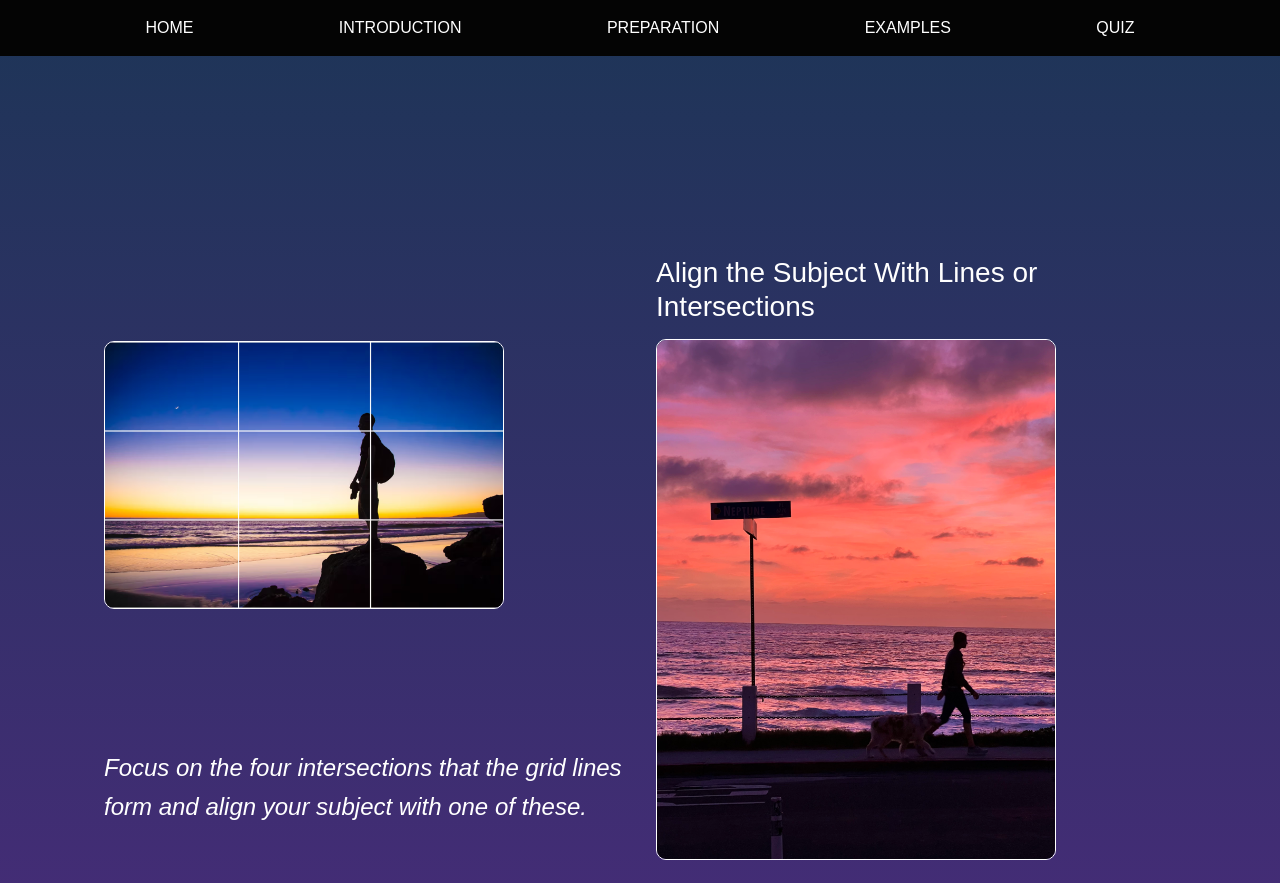
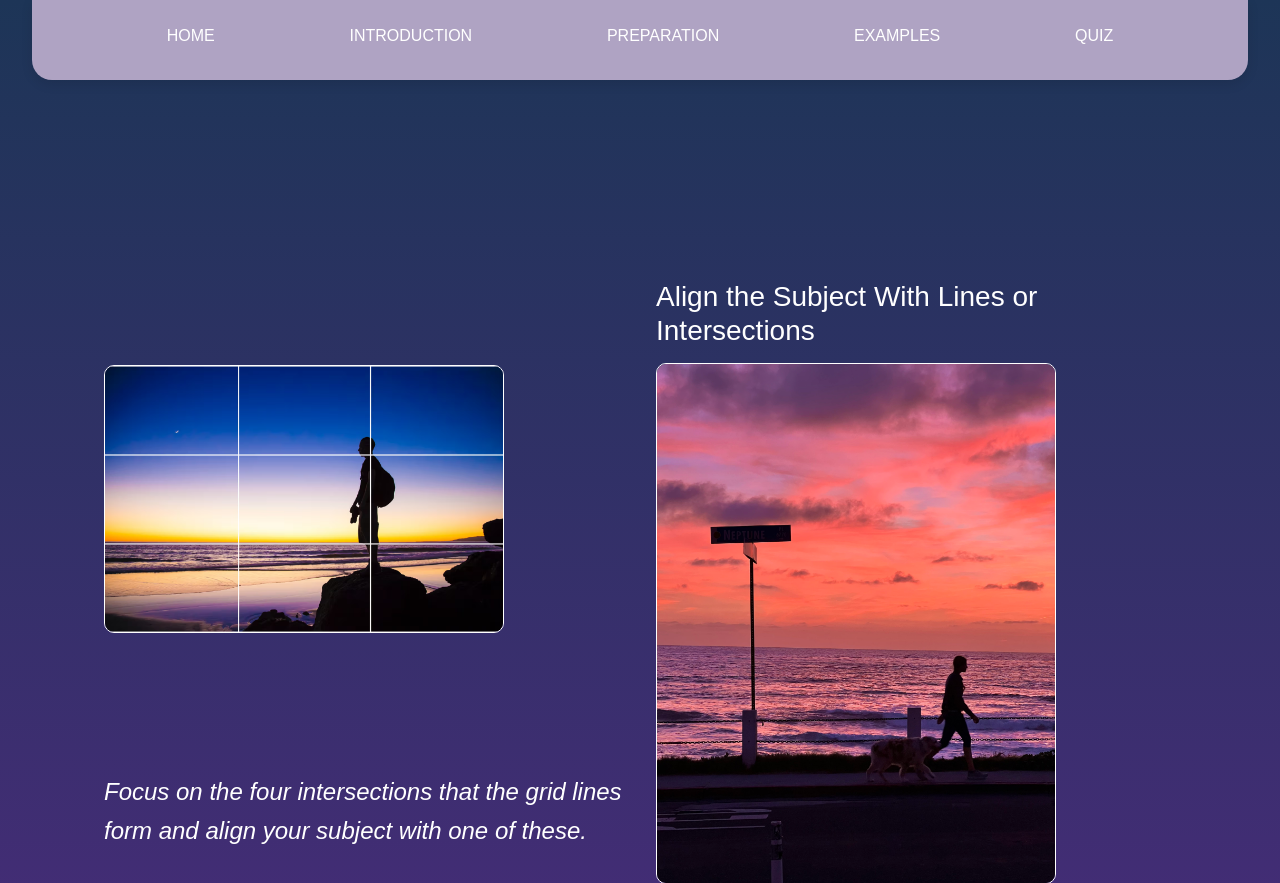
Before and after one commit to Carson-NNY/UI-2025-Spring, a Flask app: page /examples/example1 in a window 1280 px wide. Shown: the top 883 px of the page. Run offline with Flask 3, Linux system fonts and the light colour scheme; some libraries are stand-ins or nearby versions.

Commit message:
Changed according to color annotation

```diff
--- a/static/main.css
+++ b/static/main.css
@@ -1,22 +1,22 @@
 /* Navbar Styling */
 .nav_item {
-  color: #fff;
+  color: white;
   text-decoration: none;
   text-transform: uppercase;
   font-weight: 400;
   transition: all 0.2s ease;
+  padding: 0.5rem 1rem;
+  border-radius: 8px;
 }
 
 .nav_item.active {
-  font-weight: 700; /* bold for the current page */
+  background-color: rgba(255, 255, 255, 0.2);
+  font-weight: 600;
 }
 
 .nav_item:hover {
-  cursor: pointer;
-  color: #c9ed16 !important;
+  background-color: rgba(255, 255, 255, 0.1);
   transform: translateY(-2px);
-  border-radius: 5px;
-  text-decoration: none;
 }
 
 body {
@@ -1257,3 +1257,58 @@ h1 {
         font-size: 0.9rem;
     }
 }
+
+/* Navigation Bar */
+nav {
+    background-color: #afa3c3; /* Light purple */
+    padding: 0.5rem 2rem 1.5rem 2rem; /* Reduced top padding */
+    position: relative;
+    margin: 0 2rem;
+    border-radius: 0 0 20px 20px;
+    box-shadow: 0 4px 12px rgba(0, 0, 0, 0.1);
+}
+
+.nav-container {
+    display: flex;
+    justify-content: space-evenly;
+    gap: 1rem;
+    max-width: 1200px;
+    margin: 0 auto;
+    padding-top: 0.5rem; /* Added small padding to separate from notch */
+}
+
+nav::before {
+    content: '';
+    position: absolute;
+    top: 0;
+    left: 50%;
+    transform: translateX(-50%);
+    width: 200px;
+    height: 20px; /* Reduced height */
+    background-color: #afa3c3;
+    border-radius: 0 0 20px 20px;
+    z-index: -1;
+}
+
+/* Mobile Responsiveness for Navigation */
+@media (max-width: 768px) {
+    nav {
+        margin: 0 1rem;
+        padding: 1rem;
+    }
+
+    .nav-container {
+        flex-wrap: wrap;
+        gap: 0.5rem;
+    }
+
+    nav::before {
+        width: 150px;
+        height: 25px;
+    }
+
+    .nav_item {
+        padding: 0.3rem 0.6rem;
+        font-size: 0.9rem;
+    }
+}
--- a/templates/layout.html
+++ b/templates/layout.html
@@ -34,8 +34,8 @@
     <title>Rule of Thirds Photography Tutorial</title>
   </head>
   <body>
-    <nav style="background-color: #040404; padding: 1rem">
-      <div style="display: flex; justify-content: space-evenly; gap: 1rem">
+    <nav>
+      <div class="nav-container">
         <a
           href="{{ url_for('home') }}"
           class="nav_item{% if request.endpoint=='home' %} active{% endif %}"
```
